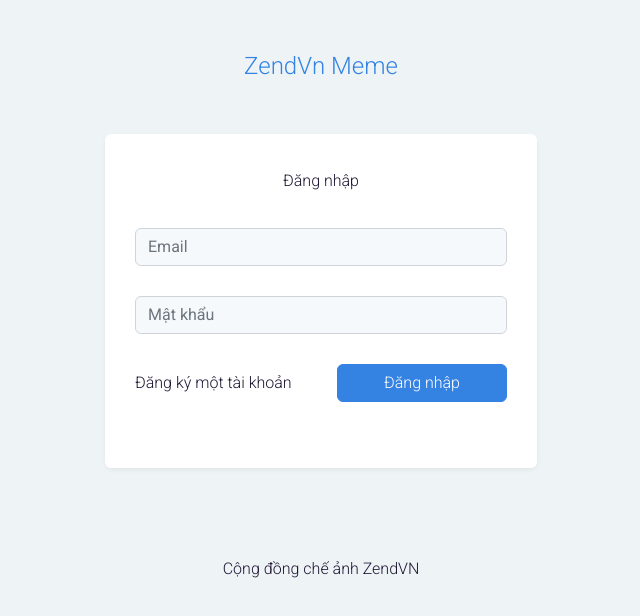
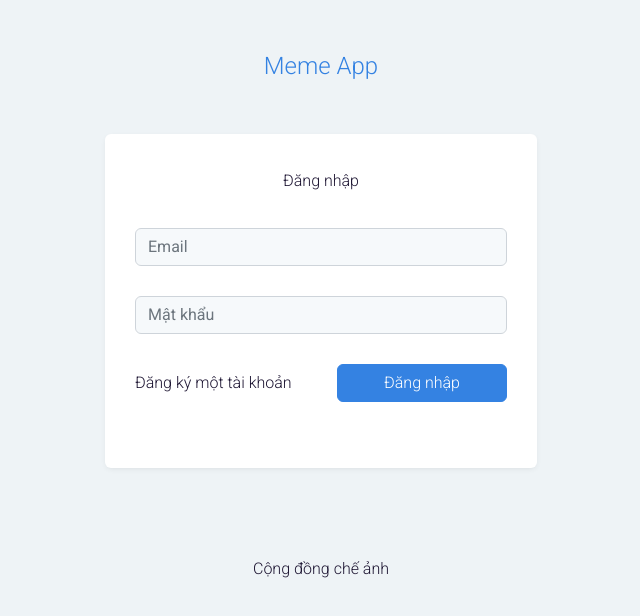
Before and after one commit to anhminh-97/practice-nextjs, a Next.js app: page /login in a window 1280 px wide. Shown: the top 616 px of the page, without its empty margins (319-959 px from the left). Built offline with nearby package versions, Linux system fonts and the light colour scheme.

Commit message:
fix name app

```diff
--- a/components/Footer/Footer.tsx
+++ b/components/Footer/Footer.tsx
@@ -5,7 +5,7 @@ const Footer = () => {
     <footer>
       <div className="ass1-footer">
         <div className="container">
-          <p className="text-center">Cộng đồng chế ảnh ZendVN</p>
+          <p className="text-center">Cộng đồng chế ảnh</p>
         </div>
       </div>
     </footer>
--- a/components/Header/Header.tsx
+++ b/components/Header/Header.tsx
@@ -8,7 +8,7 @@ const Header = () => {
       <div className="ass1-header">
         <div className="container">
           <a href="index.html" className="ass1-logo">
-            ZendVn Meme
+            Meme App
           </a>
           <nav>
             <ul className="ass1-header__menu">
--- a/pages/_app.tsx
+++ b/pages/_app.tsx
@@ -34,7 +34,7 @@ const MyApp = ({ Component, pageProps, router }: AppProps) => {
         <meta name="keywords" content="HTML5 Template" />
         <meta name="description" content="Cộng đồng chế ảnh ZendVN" />
         <meta name="author" content="etheme.com" />
-        <title>Cộng đồng chế ảnh ZendVN</title>
+        <title>Cộng đồng chế ảnh</title>
         <link rel="icon" href="/favicon.ico" />
         <link
           href="https://fonts.googleapis.com/css?family=Roboto:300,400,500,700"
--- a/pages/login.tsx
+++ b/pages/login.tsx
@@ -6,7 +6,7 @@ const login = () => {
     <div className="ass1-login">
       <div className="ass1-login__logo">
         <Link href="/" passHref>
-          <a className="ass1-logo">ZendVn Meme</a>
+          <a className="ass1-logo">Meme App</a>
         </Link>
       </div>
       <div className="ass1-login__content">
--- a/pages/register.tsx
+++ b/pages/register.tsx
@@ -6,7 +6,7 @@ const register = () => {
     <div className="ass1-login">
       <div className="ass1-login__logo">
         <Link href="/" passHref>
-          <a className="ass1-logo">ZendVn Meme</a>
+          <a className="ass1-logo">Meme App</a>
         </Link>
       </div>
       <div className="ass1-login__content">
```
